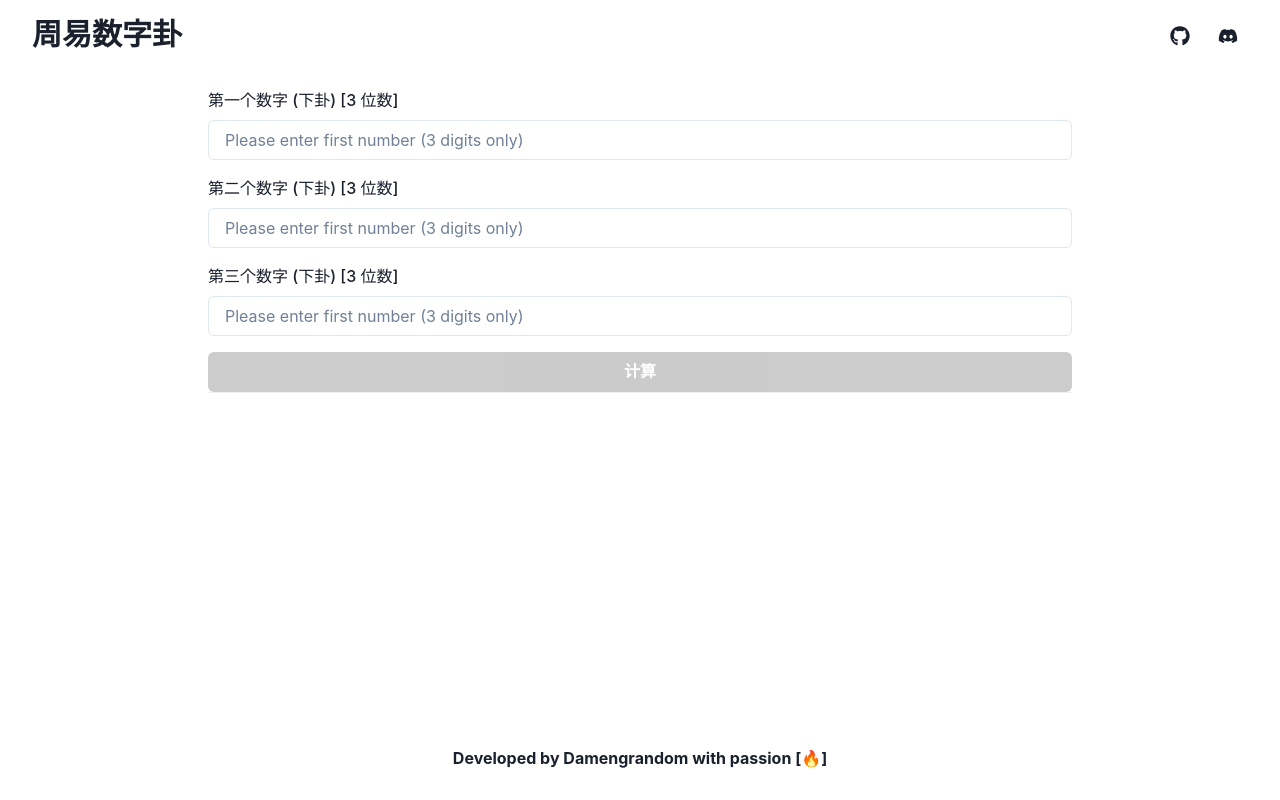
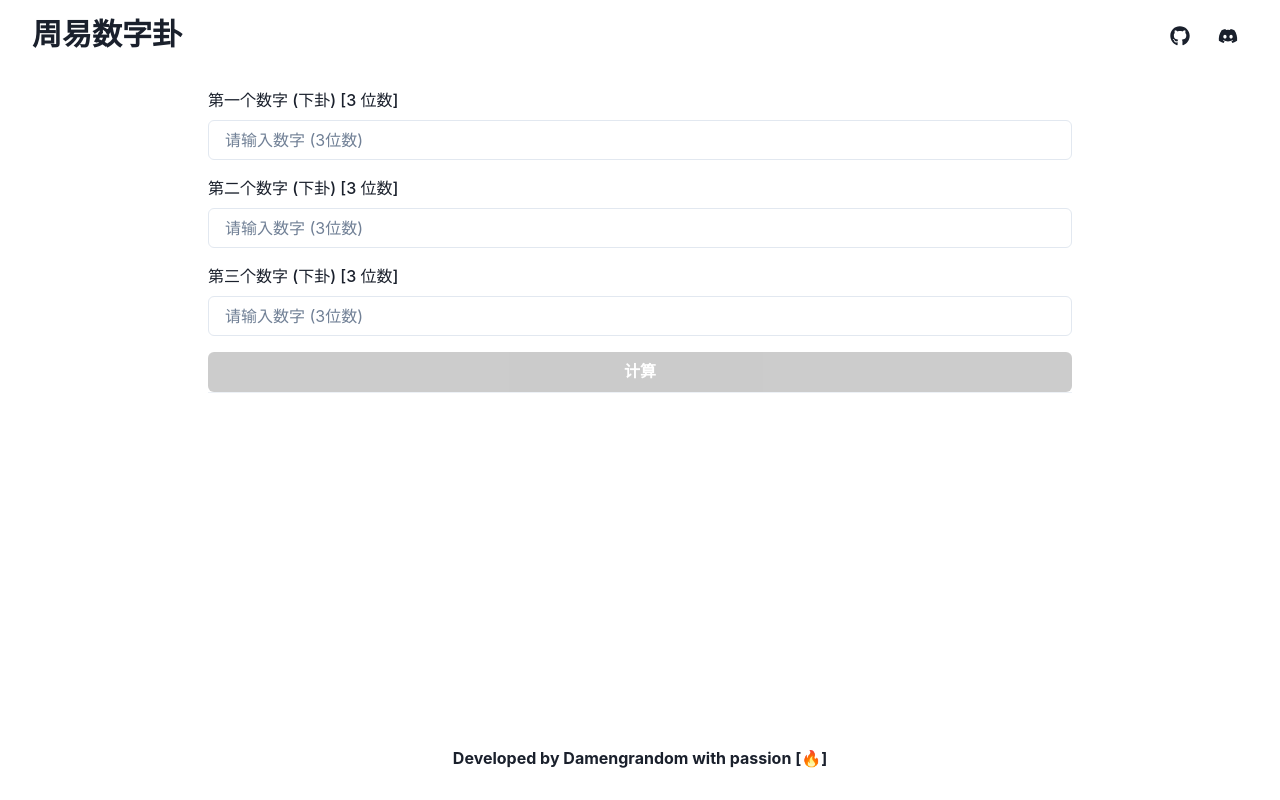
Before and after one commit to DamengRandom/number-div, a Next.js app: page / in a window 1280 px wide. Built offline with nearby package versions, Linux system fonts and the light colour scheme.

Commit message:
simple update

```diff
--- a/pages/index.js
+++ b/pages/index.js
@@ -53,10 +53,10 @@ const NumberInput = ({ name, label, errors, register }) => (
         required: "This field is required",
         pattern: {
           value: /^\d{3}$/i,
-          message: "Please enter a 3 digits postive number",
+          message: "请输入数字 (3位数)",
         },
       })}
-      placeholder="Please enter first number (3 digits only)"
+      placeholder="请输入数字 (3位数)"
     />
     <FormErrorMessage>{errors[name] && errors[name]?.message}</FormErrorMessage>
   </FormControl>
```
Also changed, not shown: 1 other file (tests, documents, lock files or other folders).
